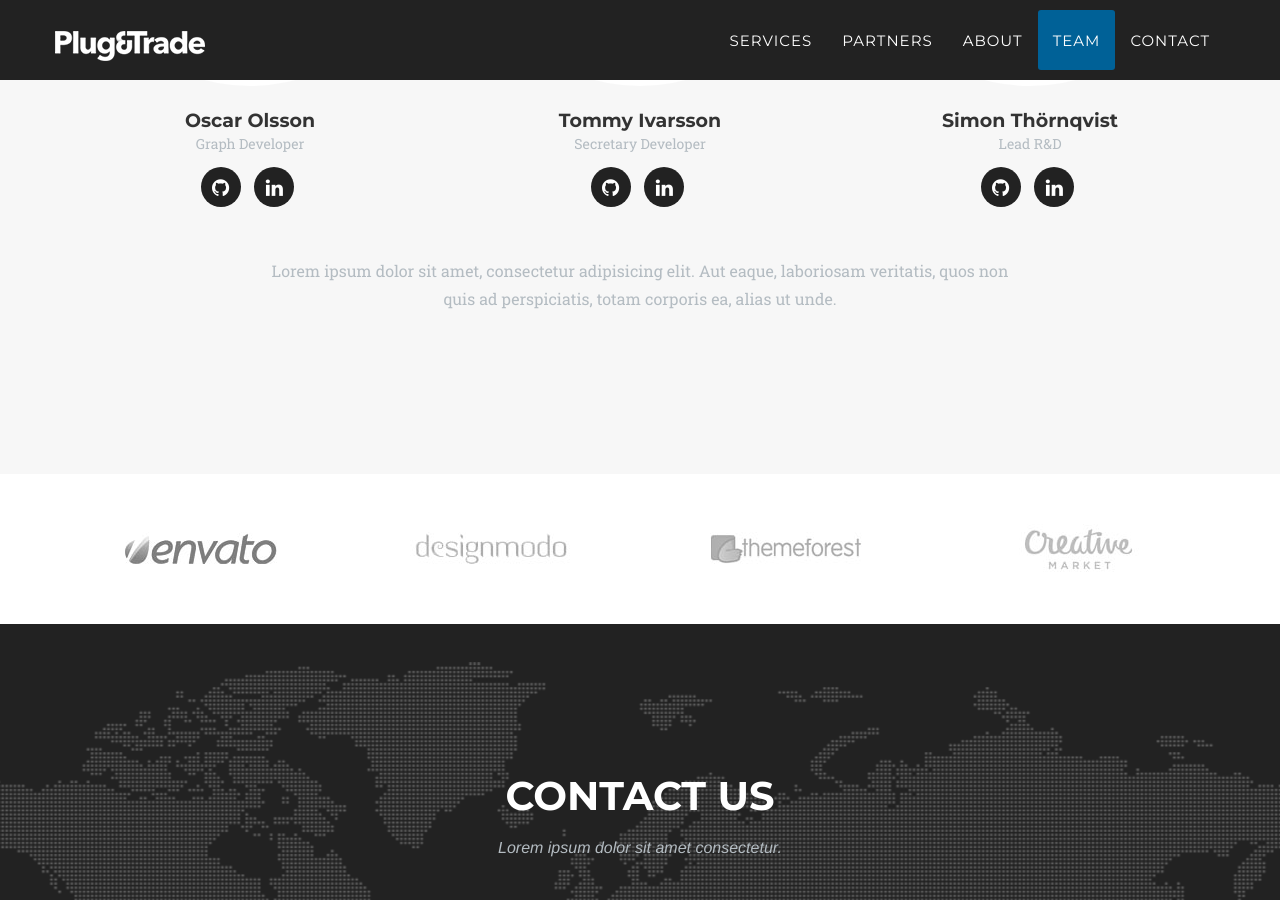
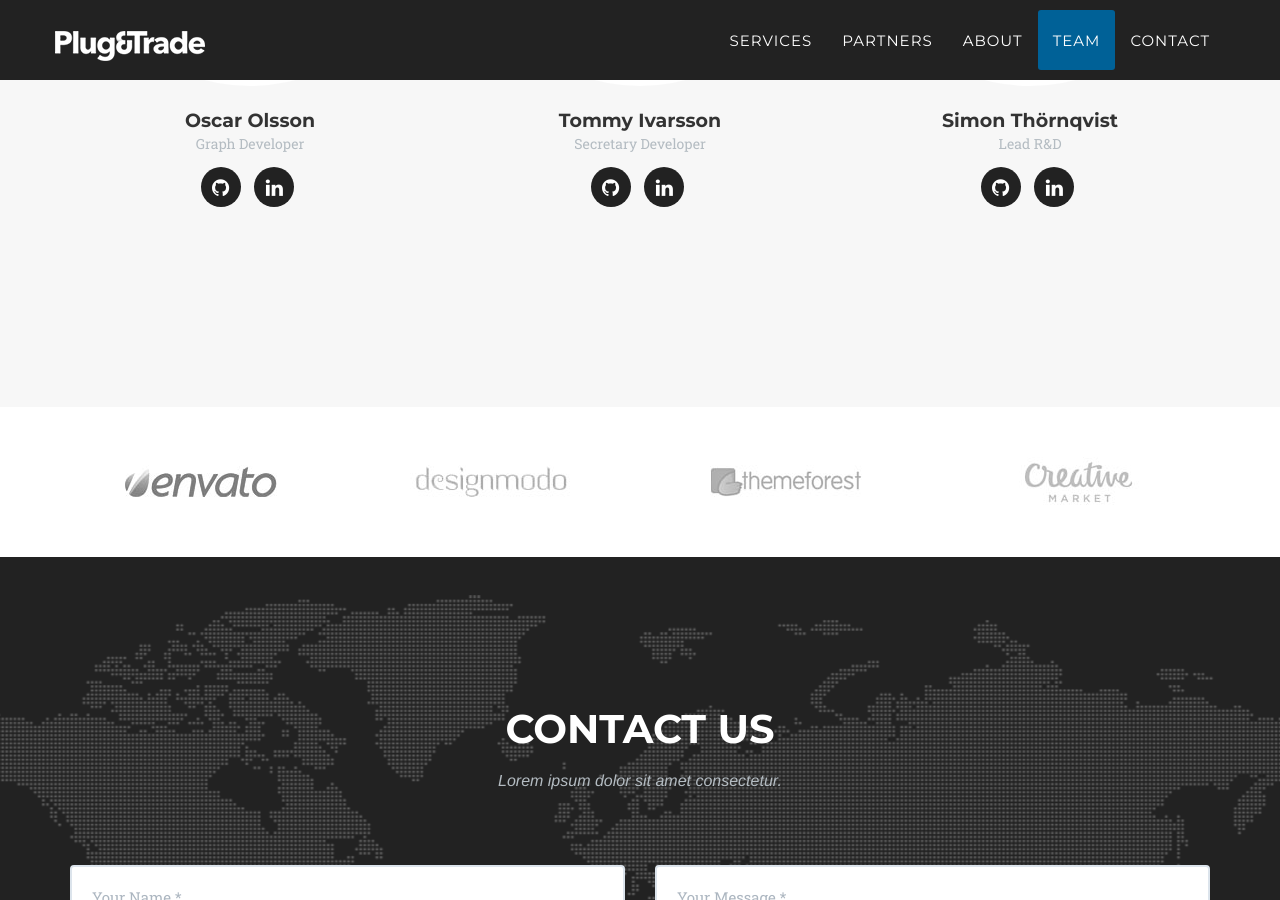
Before and after one commit to PlugAndTrade/plugandtrade.github.io, a Jekyll site: the page built from index.html, in a window 1280 px wide and 900 px high, scrolled down 5403 px. Built offline with Jekyll 4.4.1, drawn with Linux system fonts in a browser that asks for light colours; some web fonts are replaced; some of the changed text lies outside the part shown.

Commit message:
Updated team section

```diff
--- a/_includes/team.html
+++ b/_includes/team.html
@@ -4,7 +4,7 @@
             <div class="row">
                 <div class="col-lg-12 text-center">
                     <h2 class="section-heading">Our Amazing Team</h2>
-                    <h3 class="section-subheading text-muted">Lorem ipsum dolor sit amet consectetur.</h3>
+                    <h3 class="section-subheading text-muted">The foundation of our knowhow.</h3>
                 </div>
             </div>
             <div class="row">
@@ -28,10 +28,5 @@
                 </div>
                 {% endfor %}
             </div>
-            <div class="row">
-                <div class="col-lg-8 col-lg-offset-2 text-center">
-                    <p class="large text-muted">Lorem ipsum dolor sit amet, consectetur adipisicing elit. Aut eaque, laboriosam veritatis, quos non quis ad perspiciatis, totam corporis ea, alias ut unde.</p>
-                </div>
-            </div>
         </div>
     </section>
```
